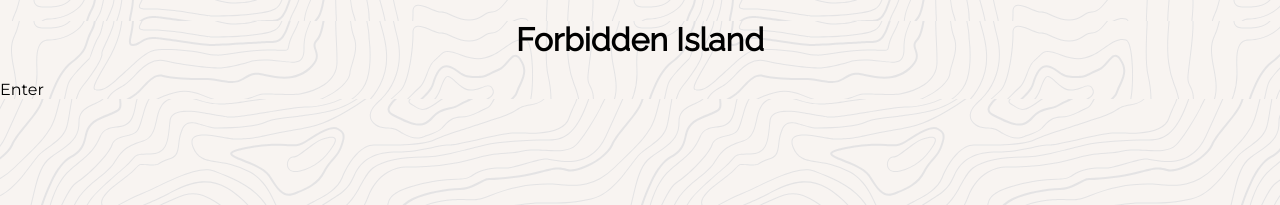
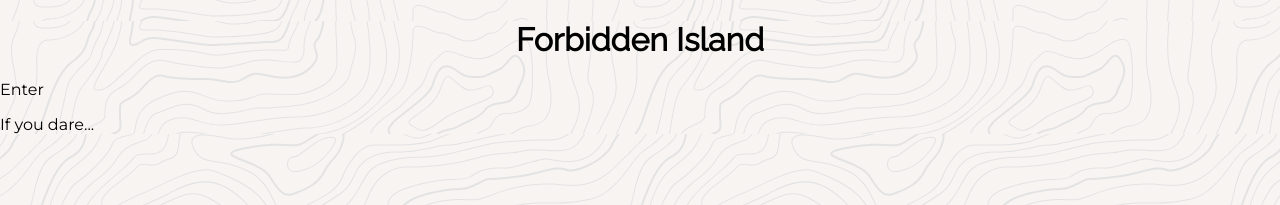
Before and after one commit to Wkoslik/wkoslik.github.io, a Next.js app in the folder nextJs/portfolio/: page /forbidden_island in a window 1280 px wide. Shown: the top 205 px of the page. Built offline with nearby package versions, Linux system fonts and the light colour scheme.

Commit message:
adding forbidden island

```diff
--- a/nextJs/portfolio/pages/forbidden_island.js
+++ b/nextJs/portfolio/pages/forbidden_island.js
@@ -3,6 +3,7 @@ const ForbiddenIsland = (props) => {
         <div>
         <h1>Forbidden Island</h1>
         <a href="https://wkoslik.github.io/forbidden_island/">Enter</a>
+        <p>If you dare...</p>
         </div>
     )
 }
```
